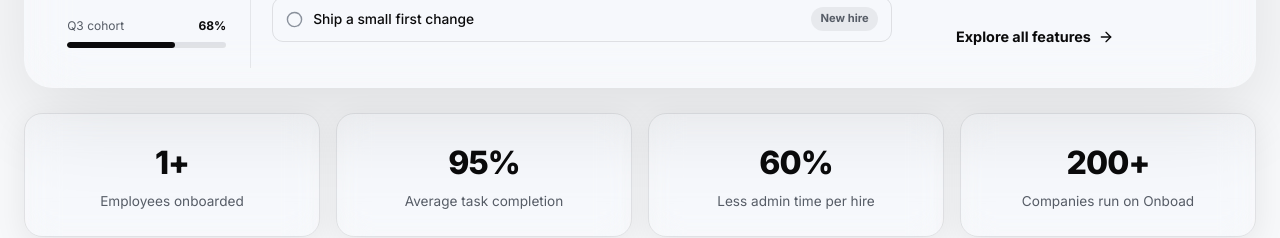
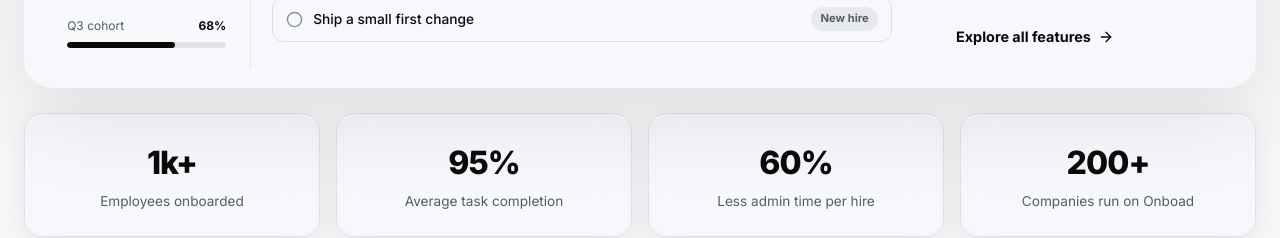
Before and after one commit to izzychils/tms-fe, a React (Vite) app: page / in a window 1280 px wide. Shown: the part 1120-1358 px from the top of the page. Built offline with nearby package versions, Linux system fonts and the light colour scheme; the HTML template or start-up script is replaced by a standard one.

Commit message:
changed mistake

```diff
--- a/src/pages/Landing.tsx
+++ b/src/pages/Landing.tsx
@@ -132,7 +132,7 @@ const BOARD_COLUMNS = [
 ];
 
 const STATS = [
-  { value: '1+', label: 'Employees onboarded' },
+  { value: '1k+', label: 'Employees onboarded' },
   { value: '95%', label: 'Average task completion' },
   { value: '60%', label: 'Less admin time per hire' },
   { value: '200+', label: 'Companies run on Onboad' },
```
